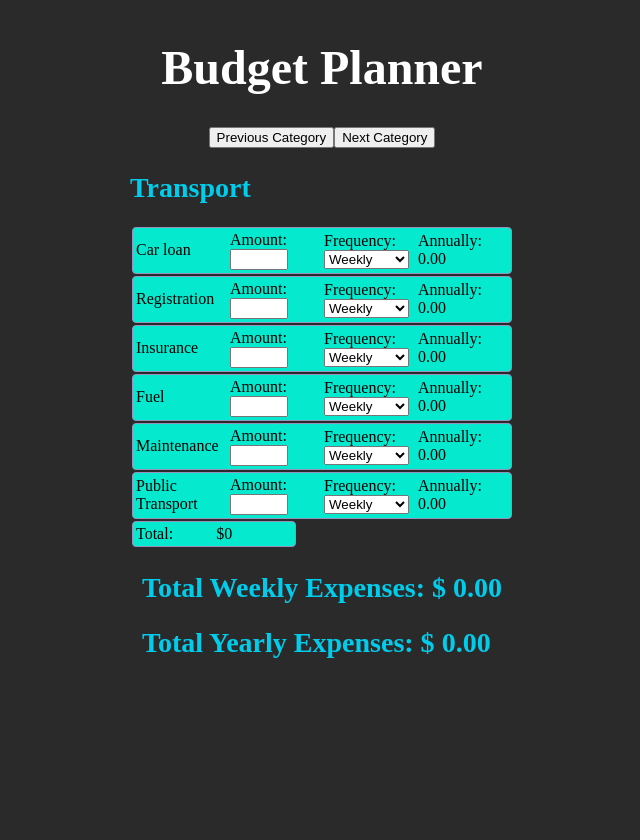
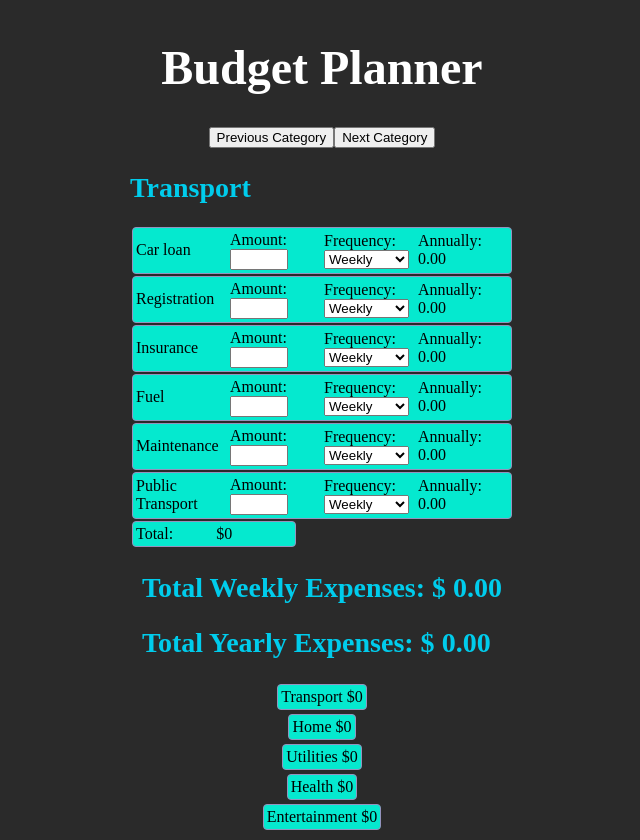
Before and after one commit to DBurgess93/budget-planner, a React (Create React App) app: page / in a window 1280 px wide. Shown: the whole page, without its empty margins (318-958 px from the left). Before the commit the page ends 800 px from the top, so only its background shows below. Built offline with nearby package versions, Linux system fonts and the light colour scheme.

Commit message:
Add Category Summary for brief overview

```diff
--- a/src/App.js
+++ b/src/App.js
@@ -1,4 +1,5 @@
 import { useState } from 'react'
+import CategorySummary from './CategorySummary'
 
 const Category = ({
   categories,
@@ -452,6 +453,16 @@ const App = () => {
         totalAllWeekly={totalAllWeekly}
         totalAllCategories={totalAllCategories}
       />
+      <CategorySummary
+        categories={categories}
+        frequencies={frequencies}
+        handleAmountChange={handleAmountChange}
+        handleFrequencyChange={handleFrequencyChange}
+        calculateTotalExpenses={calculateTotalExpenses}
+        calculateCategoryTotals={calculateCategoryTotals}
+        categoryTotals={categoryTotals}
+        showCategory={showCategory}
+      />
     </div>
   );
 }
--- a/src/CategorySummary.js
+++ b/src/CategorySummary.js
@@ -8,48 +8,13 @@ const CategorySummary = ({
 }) => {
   return (
     <>
-      {Object.keys(categories).map((categoryKey) => (
-        <div key={categoryKey} className="cat-table">
-          <h2>{categoryKey.charAt(0).toUpperCase() + categoryKey.slice(1)}</h2>
-          {categories[categoryKey].map((item, index) => (
-            <table key={index}>
-              <tbody>
-                <tr>
-                  <td>{item.name}</td>
-                  <td>
-                    Amount:
-                    <input
-                      type="text"
-                      value={item.amount || ''}
-                      onChange={(event) => handleAmountChange(categoryKey, index, event.target.value)}
-                    />
-                  </td>
-                  <td>
-                    Frequency:
-                    <select
-                      value={item.frequency || ''}
-                      onChange={(event) => handleFrequencyChange(categoryKey, index, event.target.value)}
-                    >
-                      {frequencies.map((frequency) => (
-                        <option key={frequency.label} value={frequency.label}>
-                          {frequency.label}
-                        </option>
-                      ))}
-                    </select>
-                  </td>
-                  <td>
-                    Annually:
-                    <p> {item.annualAmount.toFixed(2)} </p>
-                  </td>
-                </tr>
-              </tbody>
-            </table>
-          ))}
+      {categories.map((category, index) => (
+        <div key={index} className="cat-table">
           <table>
             <tbody>
               <tr>
-                <td>{categoryKey.charAt(0).toUpperCase() + categoryKey.slice(1)} Total:</td>
-                <td>${categoryTotals[categoryKey]}</td>
+                <td> {category.name} </td>
+                <td>${categoryTotals[categories[index].name]}</td>
               </tr>
             </tbody>
           </table>
@@ -58,3 +23,5 @@ const CategorySummary = ({
     </>
   )
 }
+
+export default CategorySummary
```
